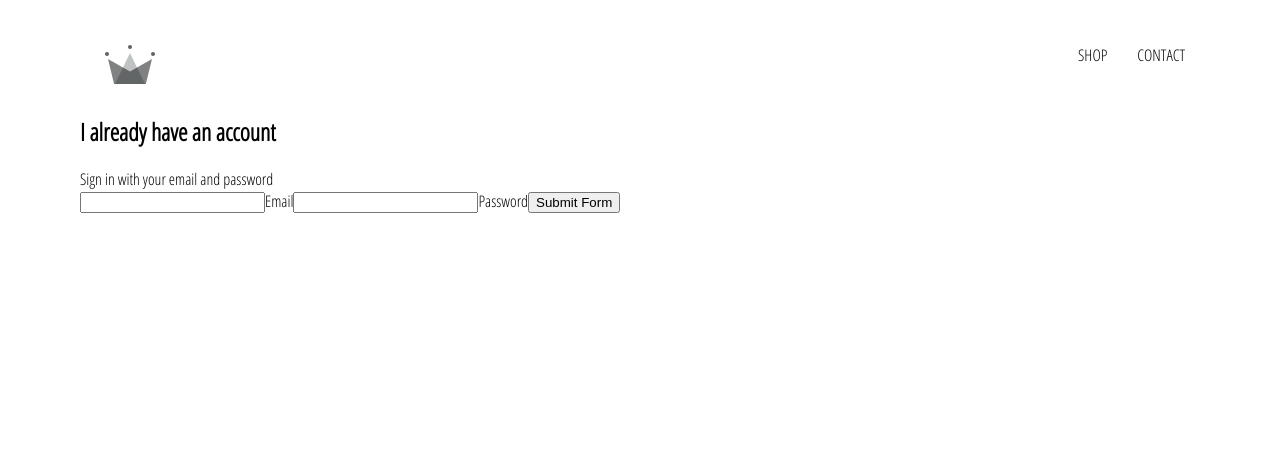
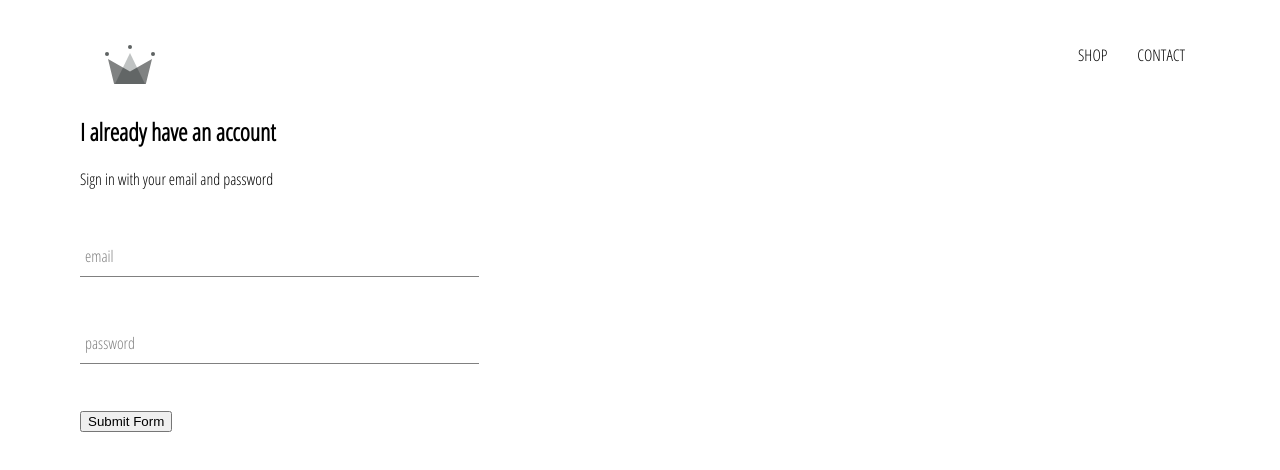
Before and after one commit to ismailajizou/E-Clothing, a React (Create React App) app: page /signin in a window 1280 px wide. Shown: the top 470 px of the page. Built offline with nearby package versions, Linux system fonts and the light colour scheme.

Commit message:
styling the sign in component

```diff
--- /dev/null
+++ b/src/components/form-input/form-input.jsx
@@ -0,0 +1,22 @@
+import React from 'react';
+import './form-input.scss';
+
+const FormInput = ({label, handleChange, ...otherProps}) => {
+    return (
+        <div className='group'>
+            <input className='form-input' onChange={handleChange} {...otherProps}/>
+            {
+                label ?
+                (<label
+                className={`${
+                    otherProps.value.length ? 'shrink' : ''
+                    } form-input-label`}>
+                    {label}
+                </label>)
+                : null
+            }
+        </div>
+    );
+}
+
+export default FormInput;
--- /dev/null
+++ b/src/components/form-input/form-input.scss
@@ -0,0 +1,54 @@
+$sub-color: grey;
+$main-color: black;
+
+@mixin shrinkLabel {
+  top: -14px;
+  font-size: 12px;
+  color: $main-color;
+}
+
+.group {
+  position: relative;
+  margin: 45px 0;
+
+  .form-input {
+    background: none;
+    background-color: white;
+    color: $sub-color;
+    font-size: 18px;
+    padding: 10px 10px 10px 5px;
+    display: block;
+    width: 100%;
+    border: none;
+    border-radius: 0;
+    border-bottom: 1px solid $sub-color;
+    margin: 25px 0;
+
+    &:focus {
+      outline: none;
+    }
+
+    &:focus ~ .form-input-label {
+      @include shrinkLabel();
+    }
+  }
+
+  input[type='password'] {
+    letter-spacing: 0.3em;
+  }
+
+  .form-input-label {
+    color: $sub-color;
+    font-size: 16px;
+    font-weight: normal;
+    position: absolute;
+    pointer-events: none;
+    left: 5px;
+    top: 10px;
+    transition: 300ms ease all;
+
+    &.shrink {
+      @include shrinkLabel();
+    }
+  }
+}
--- a/src/components/sign-in/signin.jsx
+++ b/src/components/sign-in/signin.jsx
@@ -1,4 +1,6 @@
 import React, { Component } from 'react';
+import FormInput from '../form-input/form-input';
+import './signin.scss';
 
 class SignIn extends Component {
     constructor(props) {
@@ -24,20 +26,20 @@
                 <h2>I already have an account</h2>
                 <span>Sign in with your email and password</span>
                 <form onSubmit={this.handleSubmit}>
-                    <input
+                    <FormInput
                     name='email'
                     type='email'
-                    onChange={this.handleChange}
                     value={this.state.email}
+                    handleChange={this.handleChange}
+                    label='email'
                     required/>
-                    <label>Email</label>
-                    <input
+                    <FormInput
                     name='password'
                     type='password'
-                    onChange={this.handleChange}
                     value={this.state.password}
+                    handleChange={this.handleChange}
+                    label='password'
                     required/>
-                    <label>Password</label>
                     <input type='submit' value='Submit Form' />
                 </form>
             </div>
--- a/src/components/sign-in/signin.scss
+++ b/src/components/sign-in/signin.scss
@@ -0,0 +1,3 @@
+.sign-in {
+    width: 30vw;
+}
```
